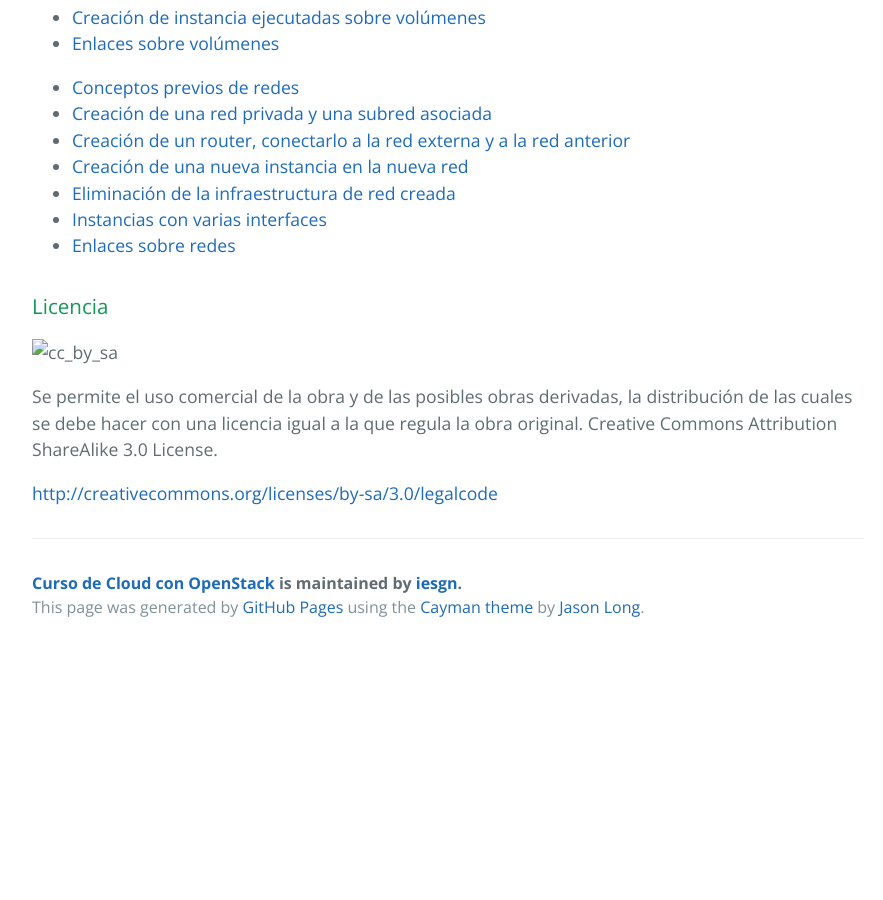
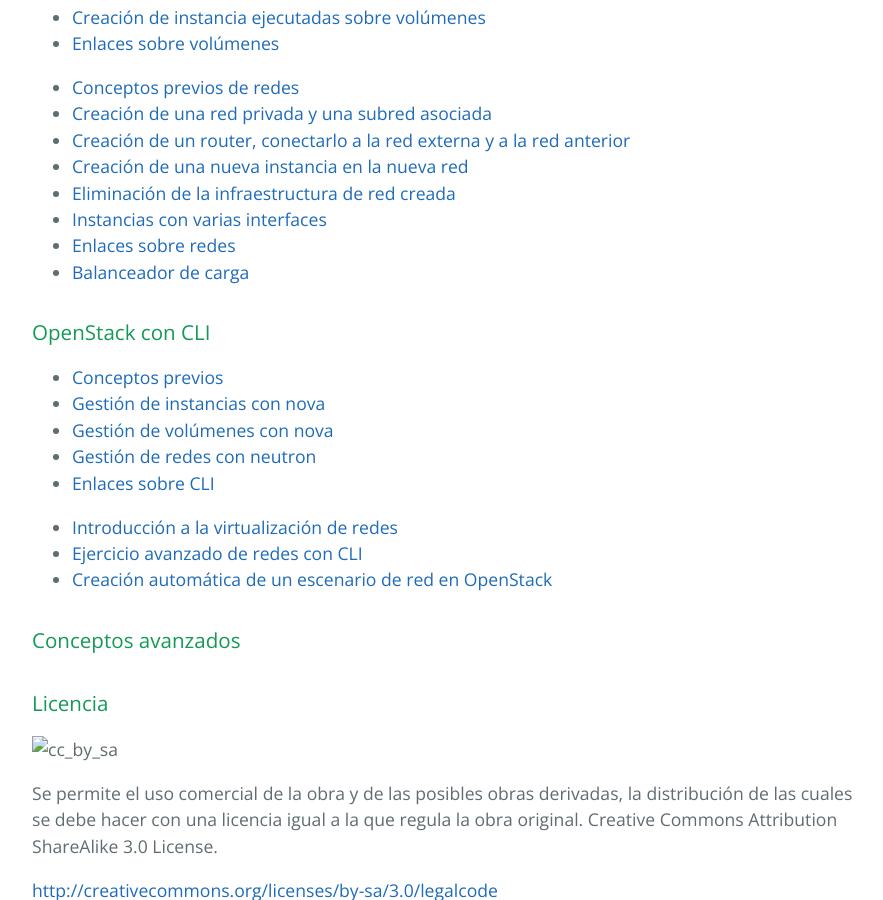
Before and after one commit to iesgn/ow1, a Jekyll site: the page built from index.md, in a window 1280 px wide and 900 px high, scrolled down 939 px. Shown: the whole window, without its empty margins (192-1075 px from the left). Built offline with Jekyll 4.4.1, drawn with Linux system fonts in a browser that asks for light colours; before the commit the page ends 1590 px from its top, so only the background shows below that.

Commit message:
Unidad 6

```diff
--- a/index.md
+++ b/index.md
@@ -38,6 +38,23 @@ tittle: Curso de Cloud con OpenStack
 * [Eliminación de la infraestructura de red creada](curso/u4/borrar)
 * [Instancias con varias interfaces](curso/u4/interfaces)
 * [Enlaces sobre redes](curso/u4/enlaces)
+* [Balanceador de carga](curso/u6/balanceador)
+
+### OpenStack con CLI
+
+* [Conceptos previos](curso/u5/previos)
+* [Gestión de instancias con nova](curso/u5/instancia)
+* [Gestión de volúmenes con nova](curso/u5/volumen)
+* [Gestión de redes con neutron](curso/u5/red)
+* [Enlaces sobre CLI](curso/u5/enlaces)
+
+* [Introducción a la virtualización de redes](intro)
+* [Ejercicio avanzado de redes con CLI](router2)
+* [Creación automática de un escenario de red en OpenStack](demofinal)
+
+
+
+### Conceptos avanzados
 
 
 ###Licencia
```
